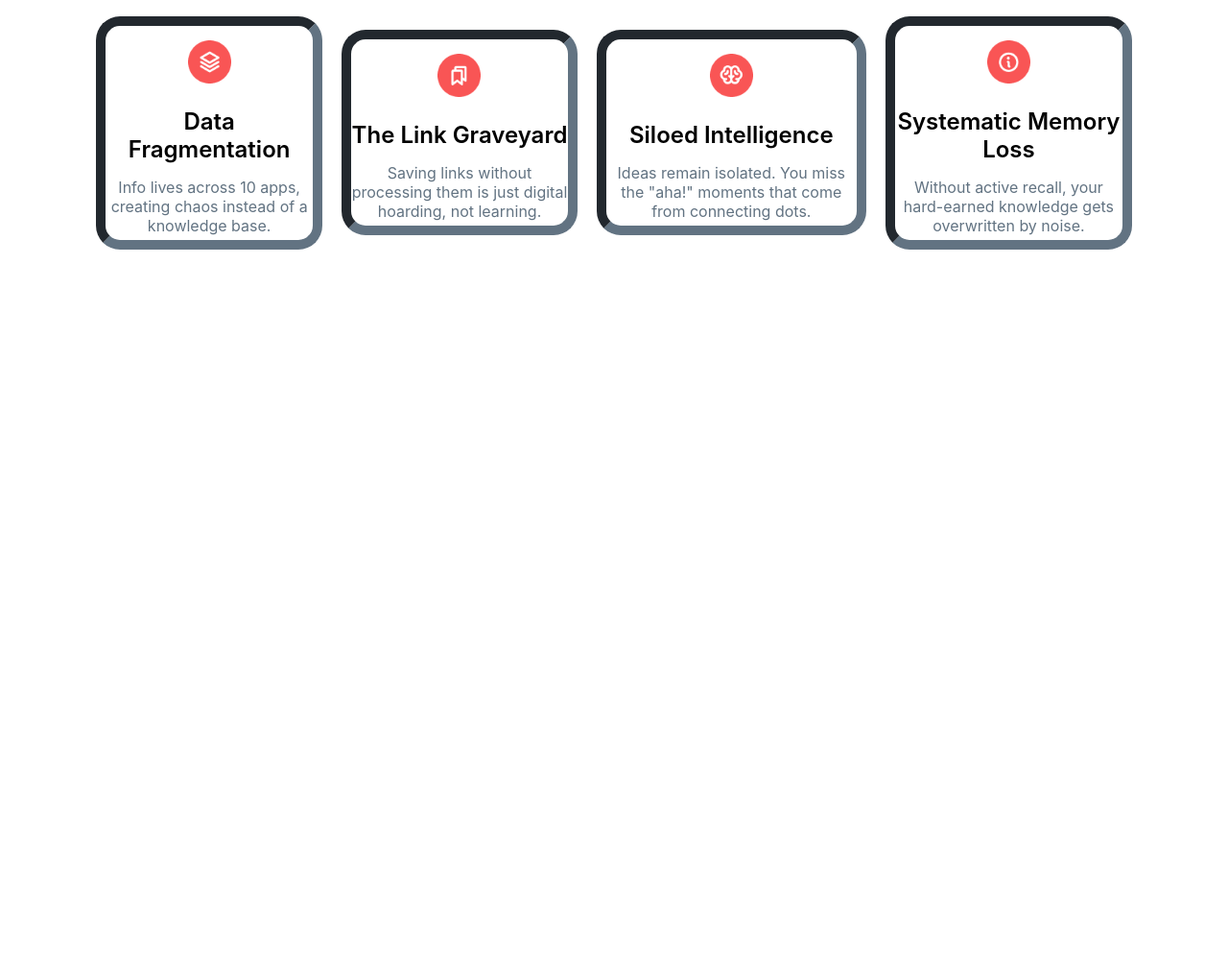
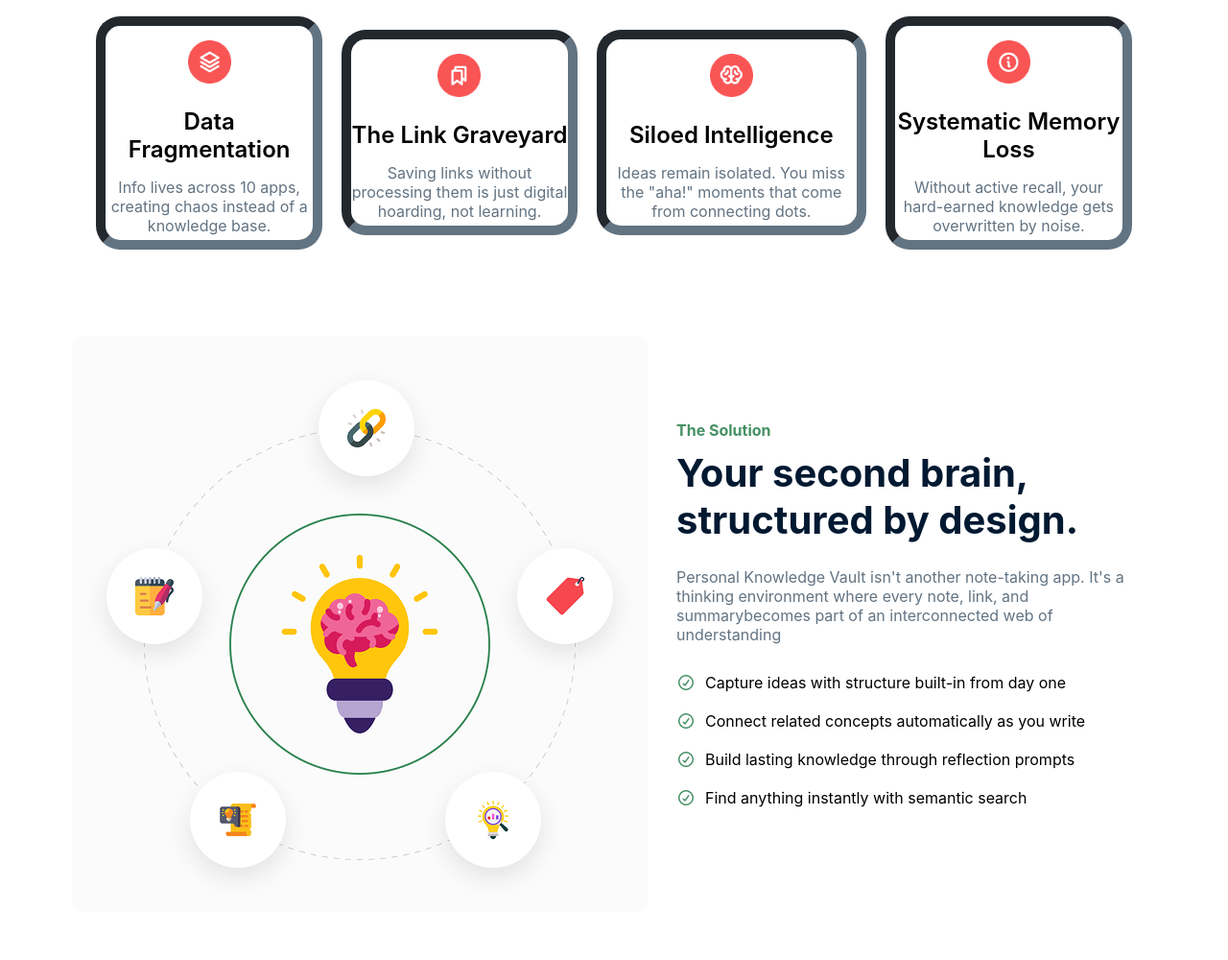
Before and after one commit to usersajid/Knowledge-Vault, a plain HTML site: page index.html in a window 1280 px wide. Shown: the part 876-1876 px from the top of the page at 96% size. Before the commit the page ends 1176 px from the top, so only its background shows below. Drawn offline with Linux system fonts and the light colour scheme.

Commit message:
Solution Section Done

```diff
--- a/index.html
+++ b/index.html
@@ -67,7 +67,8 @@
     <div class="container">
       <div class="problem-content">
         <h2>Your Brain Has a Data Leak.</h2>
-        <p>Without a proper architecture, 90% of your input is lost forever. Stop treating your mind like a temporary cache.</p>
+        <p>Without a proper architecture, 90% of your input is lost forever. Stop treating your mind like a temporary
+          cache.</p>
       </div>
       <div class="problems-card">
         <div class="problem">
@@ -85,7 +86,7 @@
           <h4>Siloed Intelligence</h4>
           <p>Ideas remain isolated. You miss the "aha!" moments that come from connecting dots.</p>
         </div>
-         <div class="problem">
+        <div class="problem">
           <img src="./assets/info.png" alt="Info">
           <h4>Systematic Memory Loss</h4>
           <p>Without active recall, your hard-earned knowledge gets overwritten by noise.</p>
@@ -94,6 +95,29 @@
     </div>
   </section>
   <!-- ========================= Problem Area End =================== -->
+
+  <!--======================= Solution Section Start ====================== -->
+  <section id="solution-area">
+    <div class="container">
+      <div class="solution-wrapper">
+        <img src="./assets/knowledge.png" alt="Knowledge">
+        <div class="solution-content">
+          <h4>The Solution</h4>
+          <h2>Your second brain,
+            structured by design.</h2>
+          <p>Personal Knowledge Vault isn't another note-taking app. It's a thinking environment where every note, link,
+            and summarybecomes part of an interconnected web of understanding</p>
+          <div class="check-list">
+            <i class="fa-regular fa-circle-check"></i><span>Capture ideas with structure built-in from day one</span> <br><br>
+          <i class="fa-regular fa-circle-check"></i><span>Connect related concepts automatically as you write</span> <br><br>
+          <i class="fa-regular fa-circle-check"></i><span>Build lasting knowledge through reflection prompts</span><br><br>
+          <i class="fa-regular fa-circle-check"></i><span>Find anything instantly with semantic search</span><br><br>
+          </div>
+        </div>
+      </div>
+    </div>
+  </section>
+  <!--======================= Solution Section End ====================== -->
 </body>
 
 </html>
--- a/style.css
+++ b/style.css
@@ -197,3 +197,37 @@ margin: 5px 0;
 }
 
 /* ============ Problem Section End ======================*/
+
+/* ============ Solution Section Start ======================*/
+#solution-area{
+  padding: 50px 0;
+}
+.solution-wrapper{
+  display: flex;
+  justify-content: center;
+  align-items: center;
+}
+.solution-content{
+  display: flex;
+  flex-direction: column;
+  gap: 10px;
+  margin-left: 30px;
+width: 500px;
+}
+.solution-content h4{
+  color: #469165;
+  font-size: 16px;
+}
+.solution-content h2{
+  font-size: 40px;
+}
+.solution-content p{
+margin-bottom: 20px;
+}
+.solution-content span{
+margin: 10px;
+}
+.fa-circle-check{
+  color: #469165;
+}
+/* ============ Solution Section End ======================*/
```
